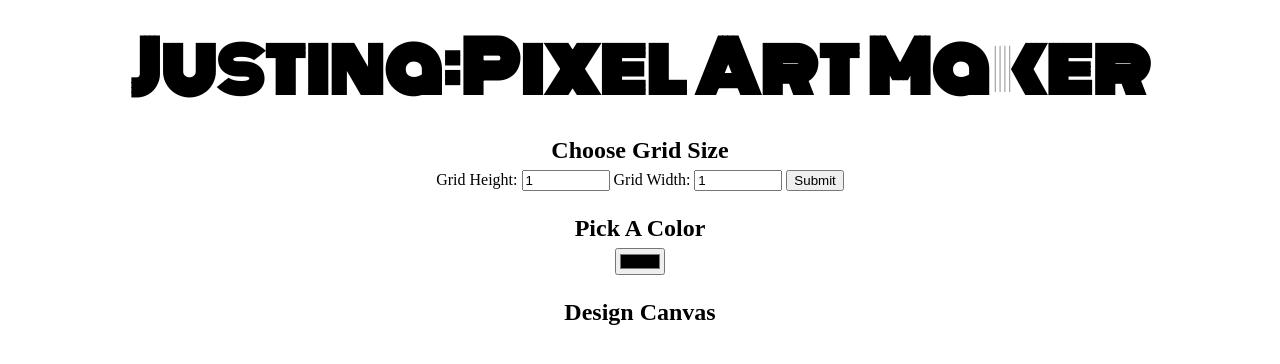
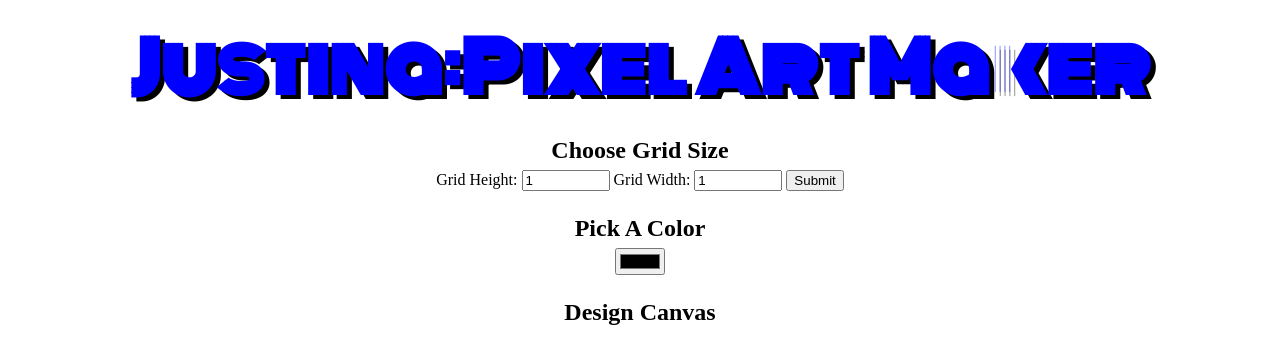
Before and after one commit to JustinaKageni/justinakageni.github.io, a plain HTML site: page index.html in a window 1280 px wide. Drawn offline with nearby package versions, Linux system fonts and the light colour scheme.

Commit message:
color and text shadow

```diff
--- a/styles.css
+++ b/styles.css
@@ -6,6 +6,8 @@ h1 {
     font-family: Monoton;
     font-size: 70px;
     margin: 0.2em;
+    color:blue;
+    text-shadow:5px 4px black;
 }
 
 h2 {
```
